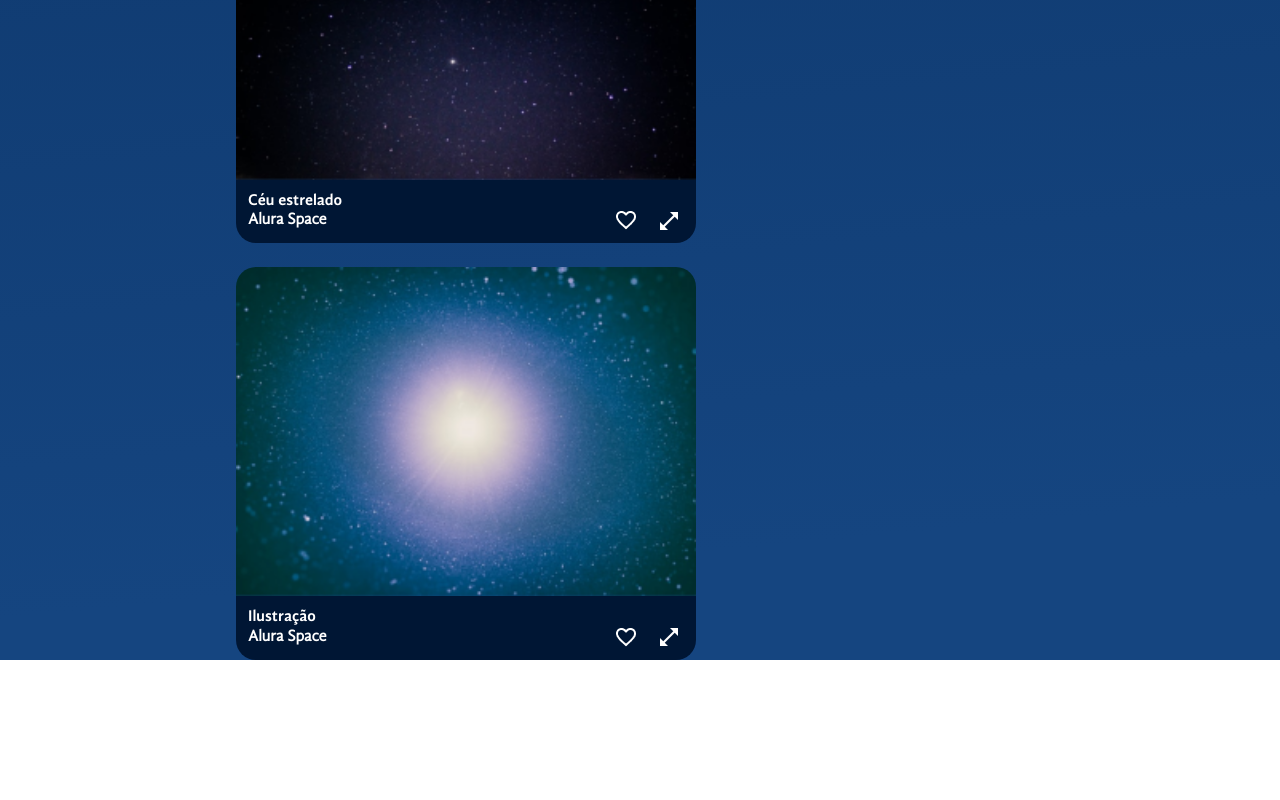
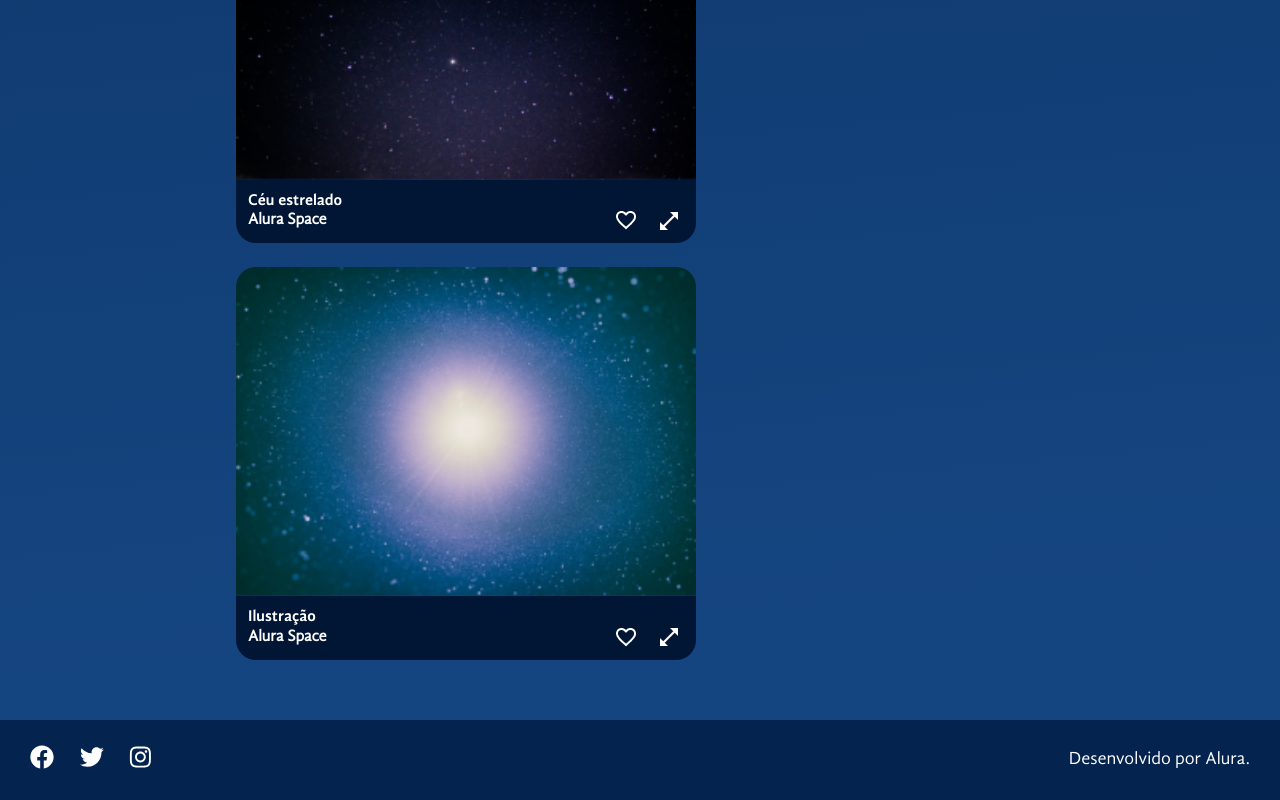
Before and after one commit to PedroPassos081/space-app, a React (Vite) app: page / in a window 1280 px wide. Shown: the part 4202-5002 px from the top of the page. Before the commit the page ends 4862 px from the top, so only its background shows below. Built offline with nearby package versions, Linux system fonts and the light colour scheme.

Commit message:
Adicionando o footer do projeto

```diff
--- a/src/App.jsx
+++ b/src/App.jsx
@@ -9,11 +9,13 @@ import Galeria from "./componentes/Galeria"
 import fotos from './fotos.json'
 import { useState } from "react"
 import ModalZoom from "./componentes/ModalZoom"
+import Footer from "./componentes/Footer"
 
 const FundoGradiente = styled.div`
   background: linear-gradient(174.61deg, #041833 4.16%, #04244F 48%, #154580 96.76%);
   width: 100%;
   min-height: 100vh;
+  padding-bottom: 60px;
 `
 
 const AppContainer = styled.div`
@@ -52,7 +54,7 @@ const App = () => {
     }))
   }
 
-  return (
+  return (<>
     <FundoGradiente>
       <EstilosGlobais />
       <AppContainer>
@@ -71,6 +73,7 @@ const App = () => {
             />
           </ConteudoGaleria>
         </MainContainer>
+
       </AppContainer>
       <ModalZoom
         foto={fotoSelecionada}
@@ -78,6 +81,9 @@ const App = () => {
         aoAlternarFavorito={aoAlternarFavorito}
       />
     </FundoGradiente>
+    <Footer />
+  </>
+
   )
 }
 
--- /dev/null
+++ b/src/componentes/Footer/index.jsx
@@ -0,0 +1,45 @@
+import styled from "styled-components"
+
+const FooterEstilizado = styled.footer`
+    height: 80px;
+    background-color: #04244F;
+    align-items: center;
+    display: flex;
+    justify-content: space-between;
+`
+const ContainerSociaisEstilizado = styled.div`
+    display: flex;
+    align-items: center;
+    gap: 25px;
+    padding-left: 30px;
+`
+const ParagrafoEstilizado = styled.p`
+    color: #FFFFFF;
+    padding-right: 30px;
+    font-size: 18px;
+    font-weight: 500;
+`
+
+const Footer = () => {
+    return (<>
+
+        <FooterEstilizado>
+            <ContainerSociaisEstilizado >
+                <a href="#">
+                    <img src="./imagens/sociais/facebook.svg"></img>
+                </a>
+                <a href="#">
+                    <img src="./imagens/sociais/twitter.svg"></img>
+                </a>
+                <a href="#">
+                    <img src="./imagens/sociais/instagram.svg"></img>
+                </a>
+            </ContainerSociaisEstilizado>
+
+            <ParagrafoEstilizado>Desenvolvido por Alura.</ParagrafoEstilizado>
+        </FooterEstilizado>
+    </>
+    )
+}
+
+export default Footer
```
